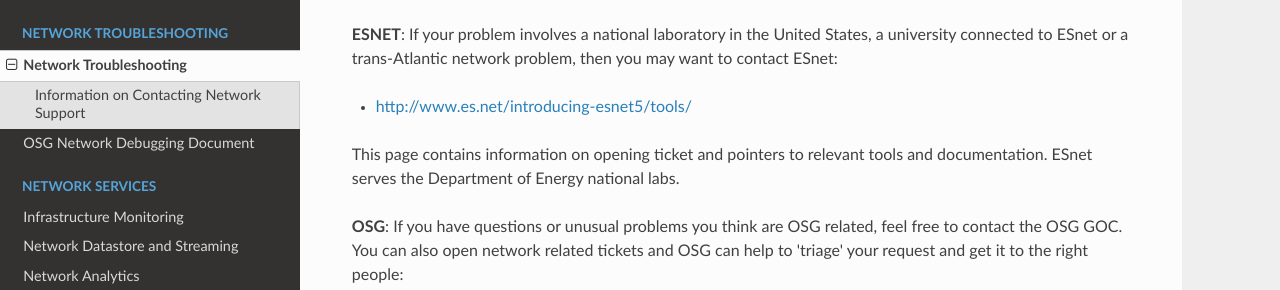
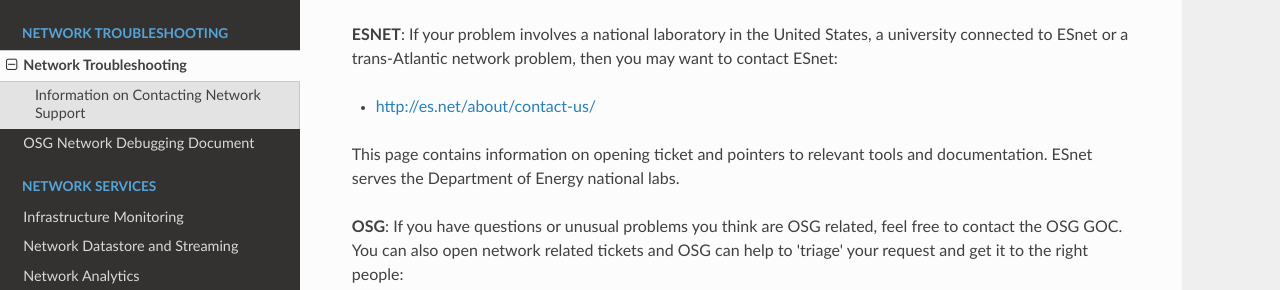
Before and after one commit to osg-htc/networking, an MkDocs documentation site: the page built from docs/network-troubleshooting.md, in a window 1280 px wide and 900 px high, scrolled down 789 px. Shown: the part 292-582 px from the top of the window. Built offline with MkDocs 1.6.1, drawn with Linux system fonts in a browser that asks for light colours; nearby versions of some CDN libraries; old or Windows-style settings are respelled for this version of MkDocs.

Commit message:
fixed esnet contacts link

```diff
--- a/docs/network-troubleshooting.md
+++ b/docs/network-troubleshooting.md
@@ -32,7 +32,7 @@
 
 **ESNET**: If your problem involves a national laboratory in the United States, a university connected to ESnet or a trans-Atlantic network problem, then you may want to contact ESnet:
 
--   <http://www.es.net/introducing-esnet5/tools/>
+-   <http://es.net/about/contact-us/>
 
 This page contains information on opening ticket and pointers to relevant tools and documentation. ESnet serves the Department of Energy national labs.
 
```
